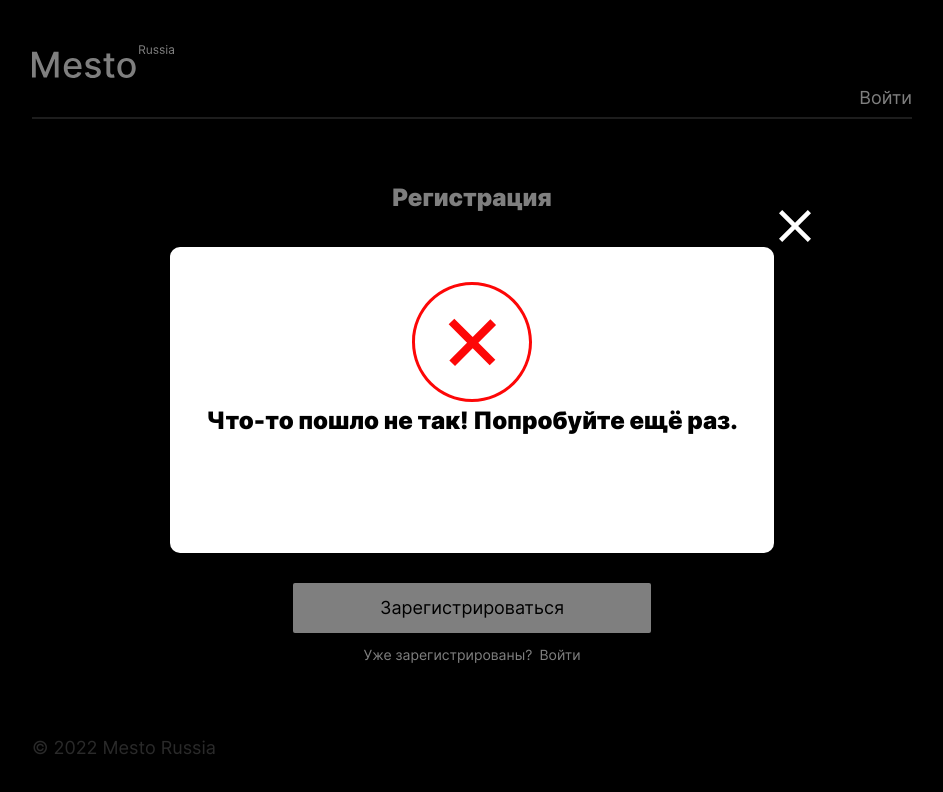
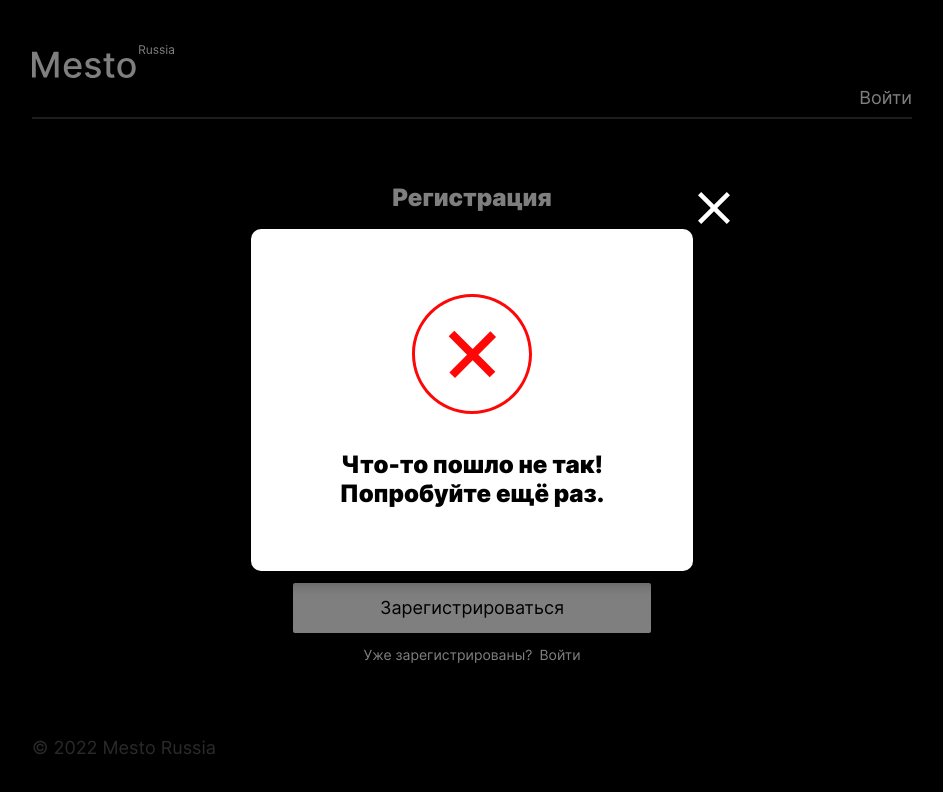
Before and after one commit to BeRealDude/react-mesto-auth, a React (Create React App) app: page /sign-up in a window 1280 px wide. Both pictures are taken after typing "name@example.com", "Sample123" into the empty fields and a click on the button "Зарегистрироваться". Shown: the top 792 px of the page, without its empty margins (168-1111 px from the left). Built offline with nearby package versions, Linux system fonts and the light colour scheme; no server answers.

Commit message:
fix: tooltip

```diff
--- a/src/blocks/popup/__container/_tooltip/popup__container_tooltip.css
+++ b/src/blocks/popup/__container/_tooltip/popup__container_tooltip.css
@@ -6,4 +6,6 @@
     position: relative;
 
     text-align: center;
+    height: 270px;
+    width: 370px;
 }
--- /dev/null
+++ b/src/blocks/popup/__heading/_tooltip/popup__heading_tooltip.css
@@ -0,0 +1,9 @@
+.popup__heading_tooltip{
+    font-family: 'Inter', Arial, sans-serif;
+    font-style: normal;
+    font-weight: 900;
+    font-size: 24px;
+    line-height: 29px;
+    color: #000000;
+    margin: 32px 0 0;
+}
--- a/src/blocks/popup/__union/popup__union.css
+++ b/src/blocks/popup/__union/popup__union.css
@@ -1,4 +1,5 @@
 .popup__union{
     width: 120px;
     height: 120px;
+    margin-top: 30px;
 }
--- a/src/components/InfoTooltip/InfoTooltip.js
+++ b/src/components/InfoTooltip/InfoTooltip.js
@@ -11,7 +11,7 @@ function InfoTooltip(props) {
           src={isRegistration ? unionOk : unionNo}
           alt="Подсказка"
         />
-        <h3 className="popup__heading">{isRegistration ? message : message}</h3>
+        <h3 className="popup__heading_tooltip">{isRegistration ? message : message}</h3>
         <button className="popup__close" type="button" onClick={onClose} />
       </div>
     </div>
--- a/src/index.css
+++ b/src/index.css
@@ -50,6 +50,7 @@
 @import url(./blocks/modal/__signin-link/modal__signin-link.css);
 @import url(./blocks/modal/__signin/modal__signin.css);
 @import url(./blocks/popup/__union/popup__union.css);
+@import url(./blocks/popup/__heading/_tooltip/popup__heading_tooltip.css);
 @import url(./blocks/popup/__container/_tooltip/popup__container_tooltip.css);
 @import url(./blocks/modal/__text/modal__text.css);
 @import url(./blocks/formModal/__submit-btn/formModal__submit-btn.css);
```
